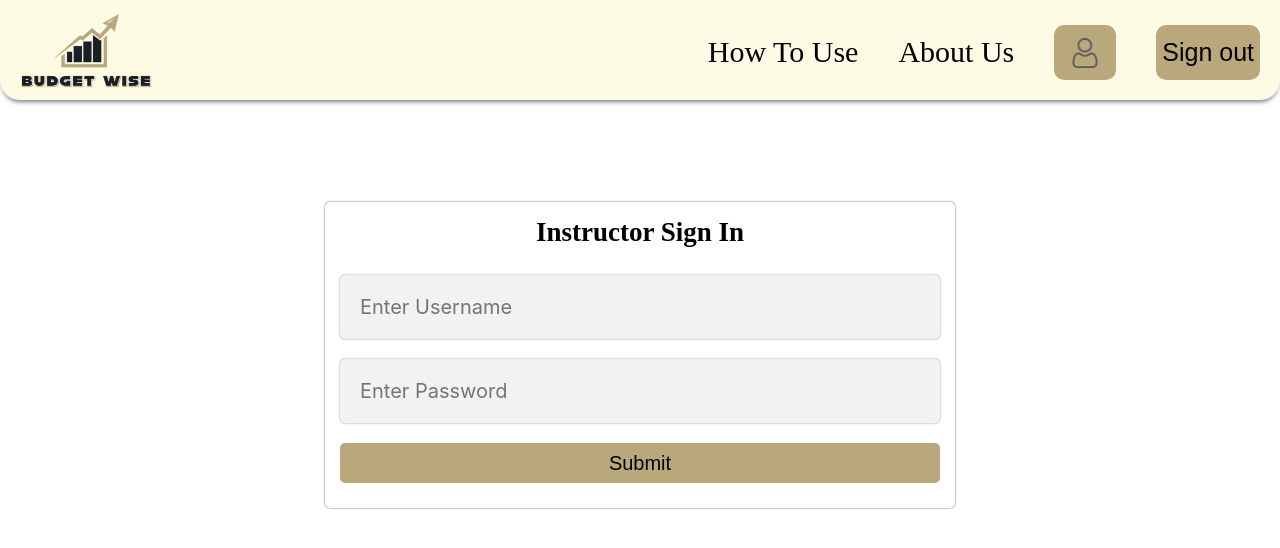
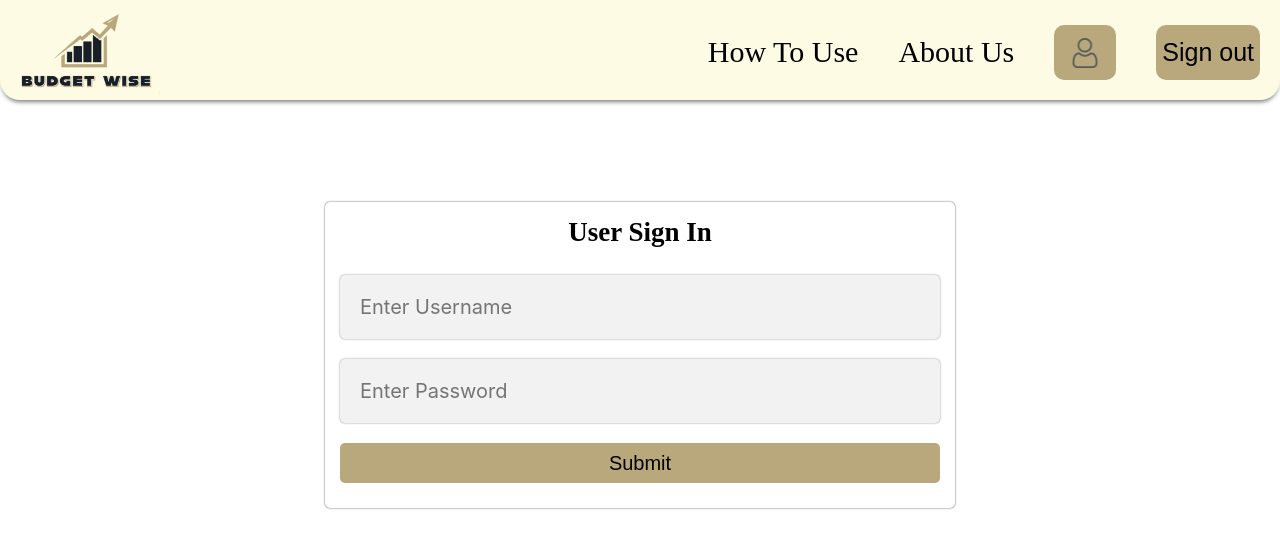
Before and after one commit to icc10/financesWebApp, an Angular app in the folder financesWebApp/: page /login in a window 1280 px wide. Shown: the top 548 px of the page. Built offline with nearby package versions, Linux system fonts and the light colour scheme.

Commit message:
changed login to user log in

```diff
--- a/financesWebApp/src/app/login/login.component.html
+++ b/financesWebApp/src/app/login/login.component.html
@@ -1,6 +1,6 @@
 <div class="login-page">
   <div class="form">
-    <p>Instructor Sign In</p>
+    <p>User Sign In</p>
     <input id="username" type="text" placeholder="Enter Username" [(ngModel)] = "username">
     <input id="password" type="password" placeholder="Enter Password" [(ngModel)] = "password">
     <button id="submit" (click)="onSubmit()">Submit</button>
```
